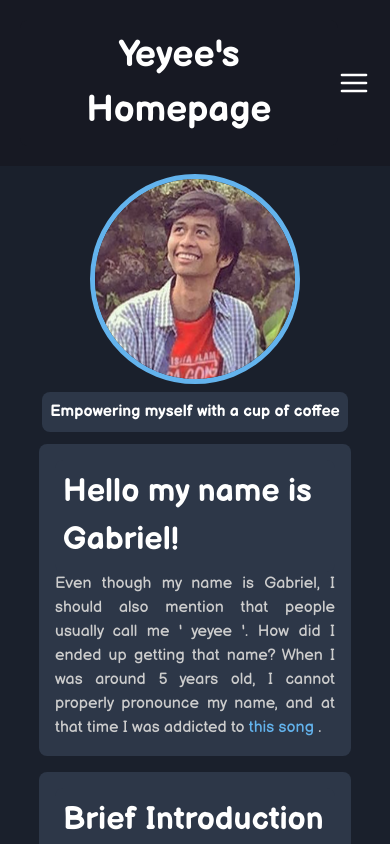
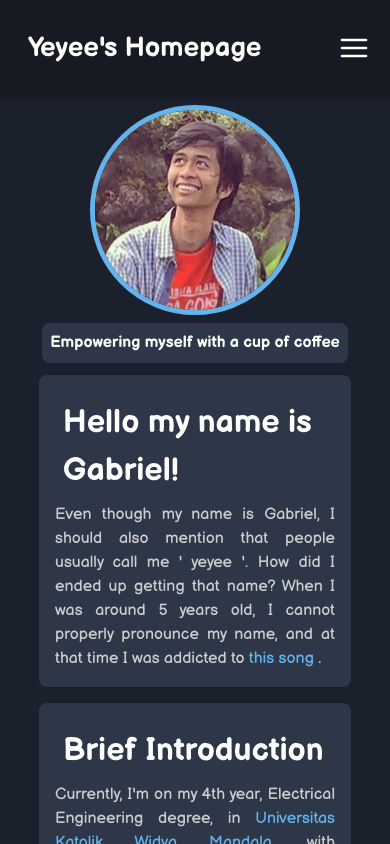
Before and after one commit to yeyee2901/my-website, a React (Create React App) app: page / in a window 390 px wide. Shown: the top 844 px of the page. Built offline with nearby package versions, Linux system fonts and the light colour scheme.

Commit message:
EDIT: heading size for mobile device

```diff
--- a/src/components/navbar.jsx
+++ b/src/components/navbar.jsx
@@ -1,6 +1,6 @@
 /* NAVBAR
   * Navbar terdiri dari 2 mode, yaitu untuk view mobile & desktop
-  * - Desktop: tampil di top, active = diberi bg kuning
+  * - Desktop: tampil di top, active = diberi bg terang
   * - Mobile: di hide di menu list (icon: hamburger)
   * */
 import StyledHeading from '../components/styled_heading'
@@ -86,7 +86,7 @@ const Navbar = () => {
         display={{ base: 'inline-flex', md: 'none' }}
         justifyContent="space-between"
       >
-        <StyledHeading fontSize="2.3em" bg={MyColors.very_dark}>
+        <StyledHeading fontSize="1.7em" bg={MyColors.very_dark}>
           <Link to="/">
             Yeyee&apos;s Homepage
           </Link>
```
